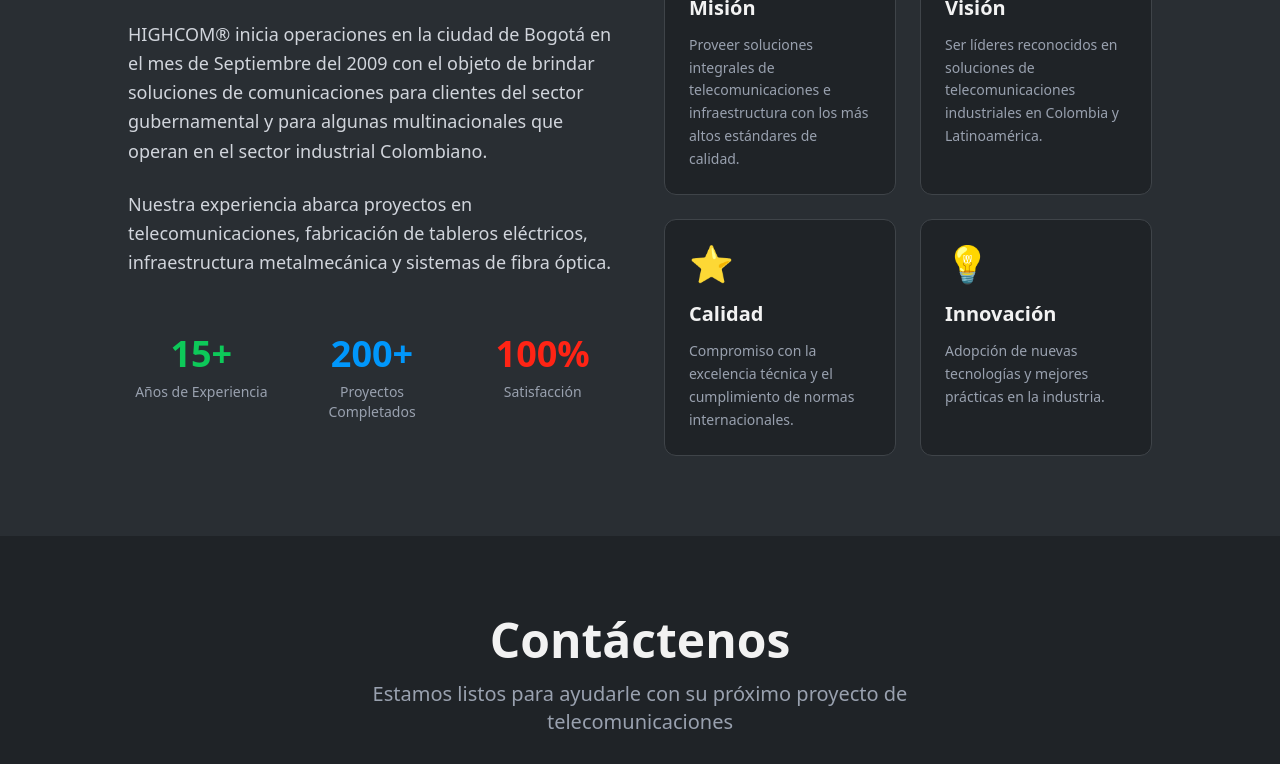
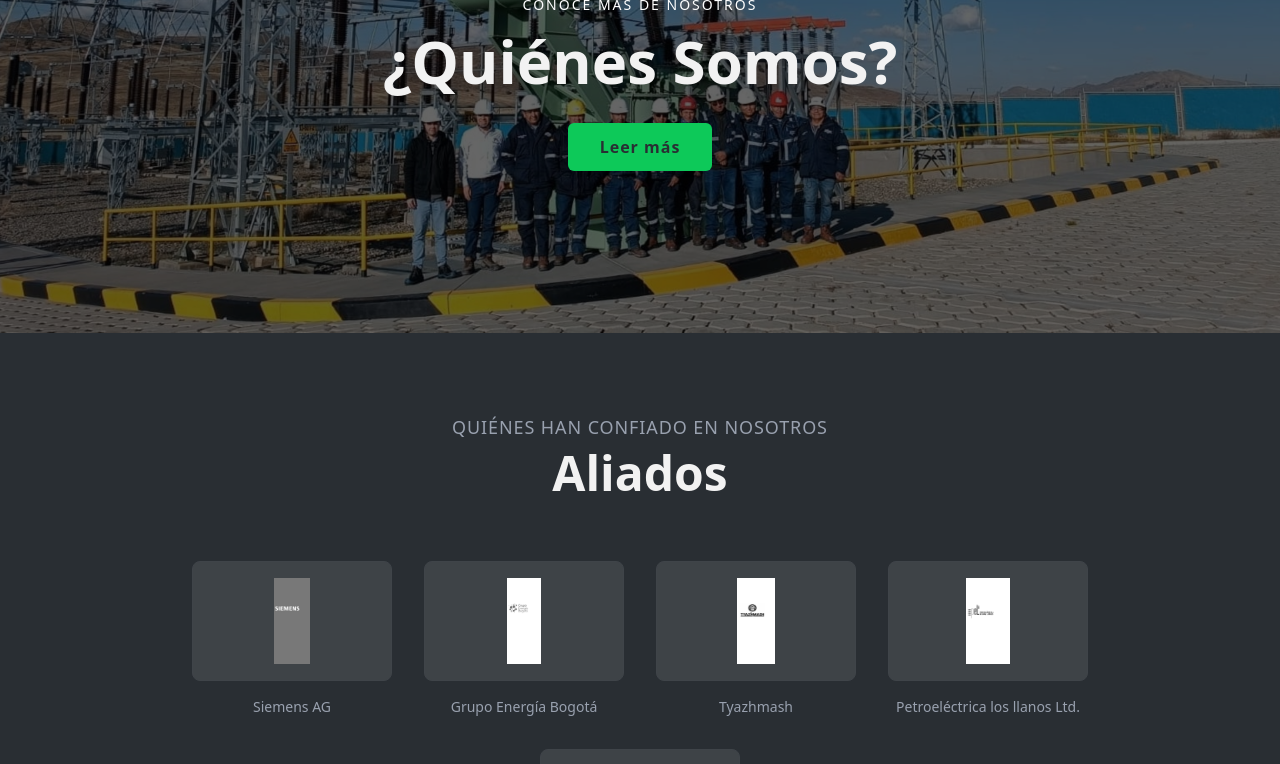
Before and after one commit to JonathanVargas0111/highcom, a Next.js app: page / in a window 1280 px wide. Shown: the part 1820-2584 px from the top of the page. Built offline with nearby package versions, Linux system fonts and the light colour scheme.

Commit message:
Add About and Clients sections

```diff
--- a/src/app/page.tsx
+++ b/src/app/page.tsx
@@ -1,6 +1,7 @@
 import Hero from '@/components/home/Hero';
 import Services from '@/components/home/Services';
 import About from '@/components/home/About';
+import Clients from '@/components/home/Clients';
 import Contact from '@/components/home/Contact';
 
 export default function HomePage() {
@@ -25,6 +26,7 @@
       <Hero />
       <Services />
       <About />
+      <Clients />
       <Contact />
     </div>
   );
--- a/src/components/home/About.tsx
+++ b/src/components/home/About.tsx
@@ -1,75 +1,35 @@
 export default function About() {
     return (
-        <section id="about" className="py-20 px-[10%]">
-            <div className="container mx-auto">
-                <div className="grid grid-cols-1 lg:grid-cols-2 gap-12 items-center">
-                    {/* Text Content */}
-                    <div className="space-y-6">
-                        <h2 className="text-4xl lg:text-5xl font-bold">
-                            Sobre <span className="text-[#0dc959]">HIGHCOM</span>
-                        </h2>
-                        <p className="text-lg text-gray-300 leading-relaxed">
-                            HIGHCOM® inicia operaciones en la ciudad de Bogotá en el mes de Septiembre del 2009
-                            con el objeto de brindar soluciones de comunicaciones para clientes del sector
-                            gubernamental y para algunas multinacionales que operan en el sector industrial Colombiano.
-                        </p>
-                        <p className="text-lg text-gray-300 leading-relaxed">
-                            Nuestra experiencia abarca proyectos en telecomunicaciones, fabricación de tableros
-                            eléctricos, infraestructura metalmecánica y sistemas de fibra óptica.
-                        </p>
+        <section
+            id="about"
+            className="about relative flex items-center justify-center h-[500px] px-[10%] py-20"
+            style={{
+                backgroundImage: 'url(/img/A1_Inicio/banner.jpg)',
+                backgroundSize: 'cover',
+                backgroundPosition: 'center',
+                backgroundRepeat: 'no-repeat'
+            }}
+        >
+            {/* Overlay oscuro */}
+            <div className="absolute inset-0 bg-black/60 z-0"></div>
 
-                        {/* Stats */}
-                        <div className="grid grid-cols-3 gap-6 pt-8">
-                            <div className="text-center">
-                                <div className="text-4xl font-bold text-[#0dc959] mb-2">15+</div>
-                                <div className="text-sm text-gray-400">Años de Experiencia</div>
-                            </div>
-                            <div className="text-center">
-                                <div className="text-4xl font-bold text-[#0097FC] mb-2">200+</div>
-                                <div className="text-sm text-gray-400">Proyectos Completados</div>
-                            </div>
-                            <div className="text-center">
-                                <div className="text-4xl font-bold text-[#FF2415] mb-2">100%</div>
-                                <div className="text-sm text-gray-400">Satisfacción</div>
-                            </div>
-                        </div>
-                    </div>
-
-                    {/* Values Cards */}
-                    <div className="grid grid-cols-1 md:grid-cols-2 gap-6">
-                        <ValueCard
-                            title="Misión"
-                            description="Proveer soluciones integrales de telecomunicaciones e infraestructura con los más altos estándares de calidad."
-                            icon="🎯"
-                        />
-                        <ValueCard
-                            title="Visión"
-                            description="Ser líderes reconocidos en soluciones de telecomunicaciones industriales en Colombia y Latinoamérica."
-                            icon="🔭"
-                        />
-                        <ValueCard
-                            title="Calidad"
-                            description="Compromiso con la excelencia técnica y el cumplimiento de normas internacionales."
-                            icon="⭐"
-                        />
-                        <ValueCard
-                            title="Innovación"
-                            description="Adopción de nuevas tecnologías y mejores prácticas en la industria."
-                            icon="💡"
-                        />
-                    </div>
+            {/* Content */}
+            <div className="about-content scroll-scale relative z-10 max-w-[600px] text-center">
+                <span className="text-white text-sm font-light tracking-[2px] uppercase block mb-4">
+                    Conoce más de nosotros
+                </span>
+                <h2 className="text-5xl md:text-6xl font-black mb-8">
+                    ¿Quiénes Somos?
+                </h2>
+                <div className="btn-box flex justify-center">
+                    <a
+                        href="/nosotros"
+                        className="btn inline-flex justify-center items-center px-8 py-3 bg-[#0dc959] text-[#292e33] font-bold rounded-md hover:bg-[#0ba047] transition-colors shadow-lg"
+                    >
+                        Leer más
+                    </a>
                 </div>
             </div>
         </section>
     );
 }
-
-function ValueCard({ title, description, icon }: { title: string; description: string; icon: string }) {
-    return (
-        <div className="bg-[#1f2327] p-6 rounded-xl border border-[#3f4449] hover:border-[#0097FC] transition-all duration-300 group">
-            <div className="text-4xl mb-4 group-hover:scale-110 transition-transform">{icon}</div>
-            <h3 className="text-xl font-bold mb-3 group-hover:text-[#0097FC] transition-colors">{title}</h3>
-            <p className="text-gray-400 text-sm leading-relaxed">{description}</p>
-        </div>
-    );
-}
--- /dev/null
+++ b/src/components/home/Clients.tsx
@@ -0,0 +1,48 @@
+'use client';
+
+import Image from 'next/image';
+
+export default function Clients() {
+    const clients = [
+        { name: 'Siemens AG', logo: '/img/A1_Inicio/simens.jpg' },
+        { name: 'Grupo Energía Bogotá', logo: '/img/A1_Inicio/energiabta.png' },
+        { name: 'Tyazhmash', logo: '/img/A1_Inicio/tyaz.jpg' },
+        { name: 'Petroeléctrica los llanos Ltd.', logo: '/img/A1_Inicio/petroelectrica.png' },
+        { name: 'Enel', logo: '/img/A1_Inicio/enel.jpg' },
+    ];
+
+    return (
+        <div id="client" className="client py-20 px-[10%] bg-[#292e33]">
+            <div className="titulo_produc text-center mb-16">
+                <div className="header-section2">
+                    <span className="text-lg text-gray-400 uppercase tracking-wider">
+                        Quiénes han confiado en nosotros
+                    </span>
+                    <h2 className="title text-4xl md:text-5xl font-bold mt-2">
+                        Aliados
+                    </h2>
+                </div>
+            </div>
+
+            <div id="timeline" className="flex flex-wrap justify-center items-center gap-8">
+                {clients.map((client, idx) => (
+                    <div key={idx} className="tl-item group">
+                        <div className="tl-bg relative w-[200px] h-[120px] bg-white/10 rounded-lg overflow-hidden border border-[#3f4449] hover:border-[#0097FC] transition-all duration-300">
+                            <Image
+                                src={client.logo}
+                                alt={client.name}
+                                fill
+                                className="object-contain p-4 filter grayscale group-hover:grayscale-0 transition-all duration-300"
+                            />
+                        </div>
+                        <div className="tl-content text-center mt-4">
+                            <h1 className="text-sm font-medium text-gray-400 group-hover:text-[#0097FC] transition-colors">
+                                {client.name}
+                            </h1>
+                        </div>
+                    </div>
+                ))}
+            </div>
+        </div>
+    );
+}
```
